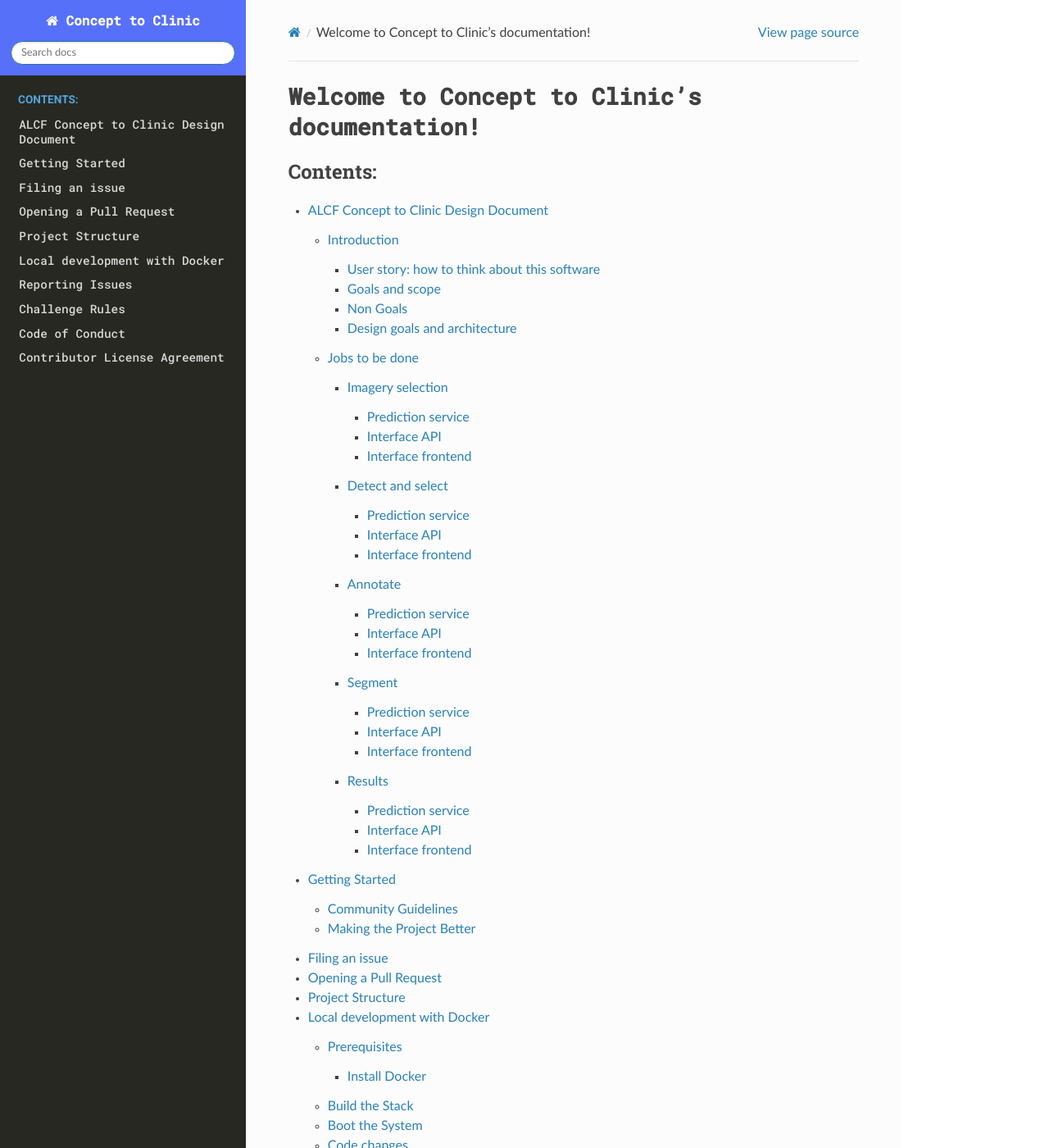
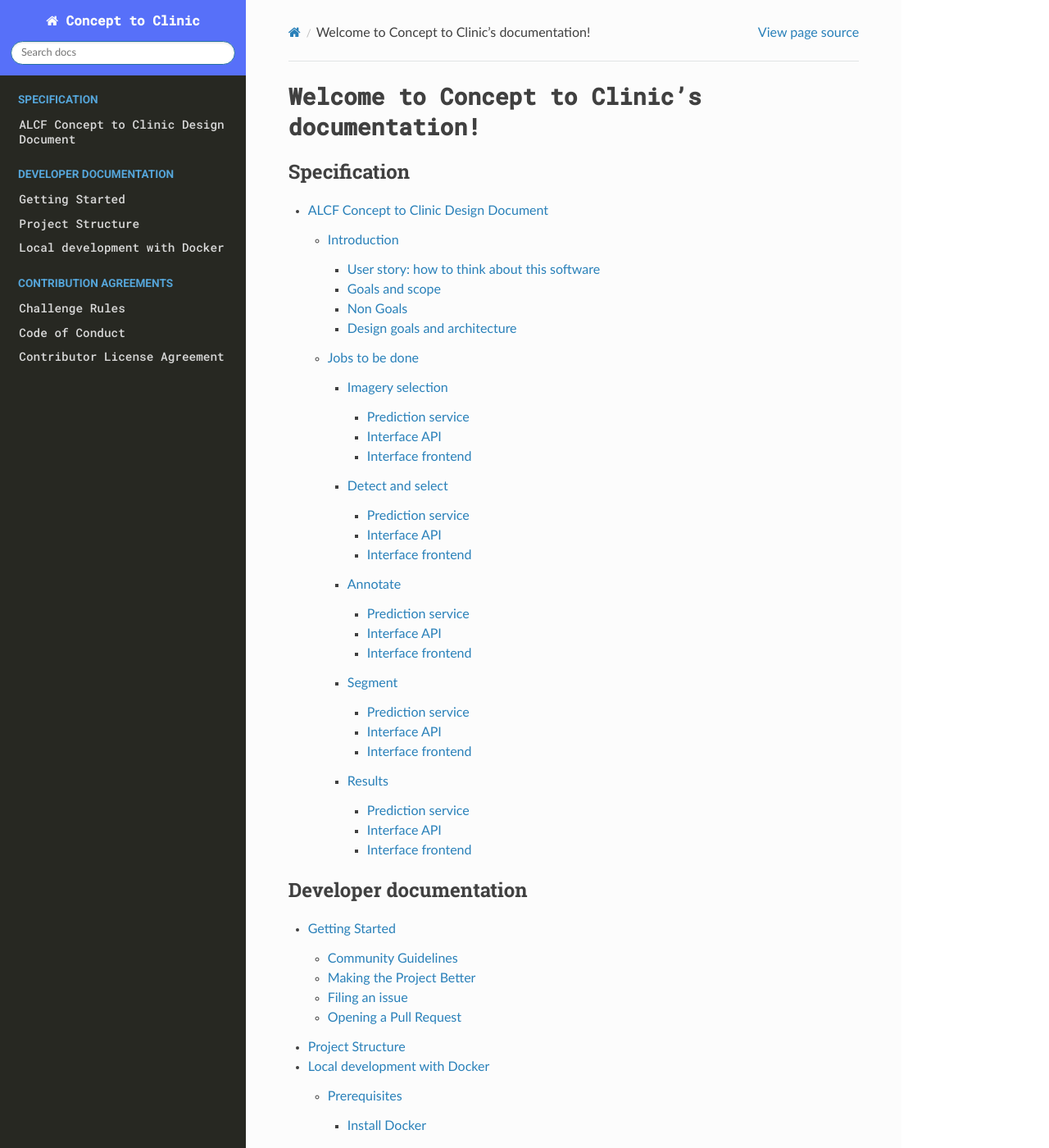
Before and after one commit to drivendataorg/concept-to-clinic, a Sphinx documentation site: the page built from docs/index.rst, in a window 1280 px wide and 1400 px high. Shown: the whole window at 82% size. Built offline with Sphinx 7.4.7 and the Read the Docs theme 2.0.0, drawn with Linux system fonts in a browser that asks for light colours; some of the changed text lies outside the part shown.

Commit message:
Documentation updates

```diff
--- a/docs/challenge-rules-link.rst
+++ b/docs/challenge-rules-link.rst
@@ -1,4 +1,4 @@
 Challenge Rules
 =============================
 
-View the `Challenge Rules <https://github.com/concept-to-clinic/challenge-application-test/blob/master/CHALLENGE_RULES.md>`_
+View the `Challenge Rules <https://github.com/concept-to-clinic/concept-to-clinic/blob/master/CHALLENGE_RULES.md>`_
--- a/docs/code-of-conduct-link.rst
+++ b/docs/code-of-conduct-link.rst
@@ -1,4 +1,4 @@
 Code of Conduct
 =============================
 
-View the `Code of Conduct <https://github.com/concept-to-clinic/challenge-application-test/blob/master/CODE_OF_CONDUCT.md>`_
+View the `Code of Conduct <https://github.com/concept-to-clinic/concept-to-clinic/blob/master/CODE_OF_CONDUCT.md>`_
--- a/docs/contributor-license-agreement-link.rst
+++ b/docs/contributor-license-agreement-link.rst
@@ -1,4 +1,4 @@
 Contributor License Agreement
 =============================
 
-View the `Contributor License Agreement <https://github.com/concept-to-clinic/challenge-application-test/blob/master/CONTRIBUTOR_LICENSE_AGREEMENT.md>`_
+View the `Contributor License Agreement <https://github.com/concept-to-clinic/concept-to-clinic/blob/master/CONTRIBUTOR_LICENSE_AGREEMENT.md>`_
--- a/docs/index.rst
+++ b/docs/index.rst
@@ -8,13 +8,22 @@
 
 .. toctree::
    :maxdepth: 4
-   :caption: Contents:
+   :caption: Specification
 
    design-doc
+
+.. toctree::
+   :maxdepth: 4
+   :caption: Developer documentation
+
    contribute
    project-structure
    developing-locally-docker
-   report-issues
+
+.. toctree::
+   :maxdepth: 2
+   :caption: Contribution Agreements
+
    challenge-rules-link
    code-of-conduct-link
    contributor-license-agreement-link
--- a/docs/report-issues.md
+++ /dev/null
@@ -1 +0,0 @@
-# Reporting Issues
```
Also changed, not shown: docs/contribute.md (+2 -2 lines), docs/developing-locally-docker.md (+8 -0 lines).
